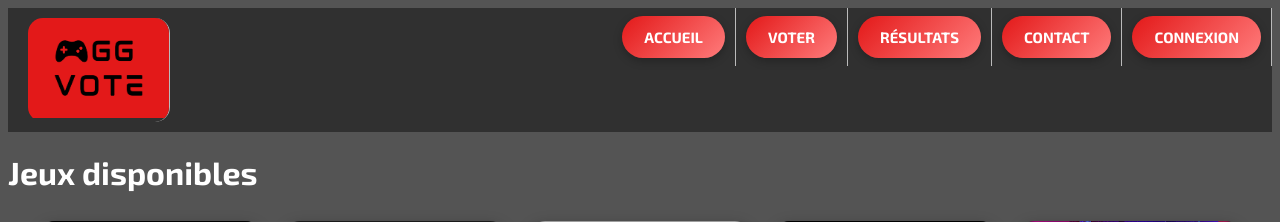
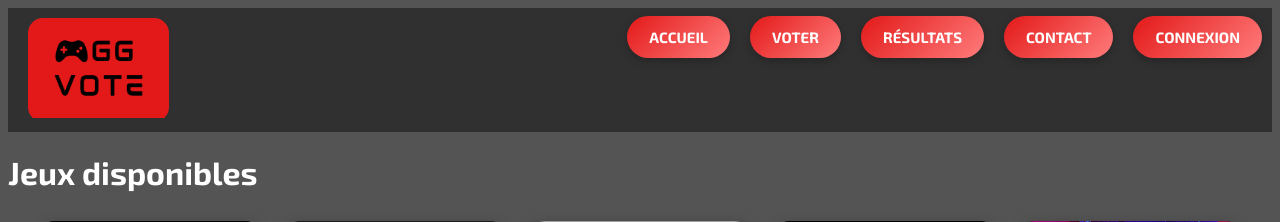
Before and after one commit to Kurakush/GGVote, a PHP site: page /voter.php in a window 1280 px wide. Shown: the top 222 px of the page. Run offline with PHP 8.4, Linux system fonts and the light colour scheme; grey boxes are pictures that could not be loaded.

Commit message:
changement css

```diff
--- a/ggvote.css
+++ b/ggvote.css
@@ -24,7 +24,6 @@
 
 .navbar li {
     float: left;
-    border-right: 1px solid #bbb;
 }
 
 /* Liens du menu dans le header */
```
